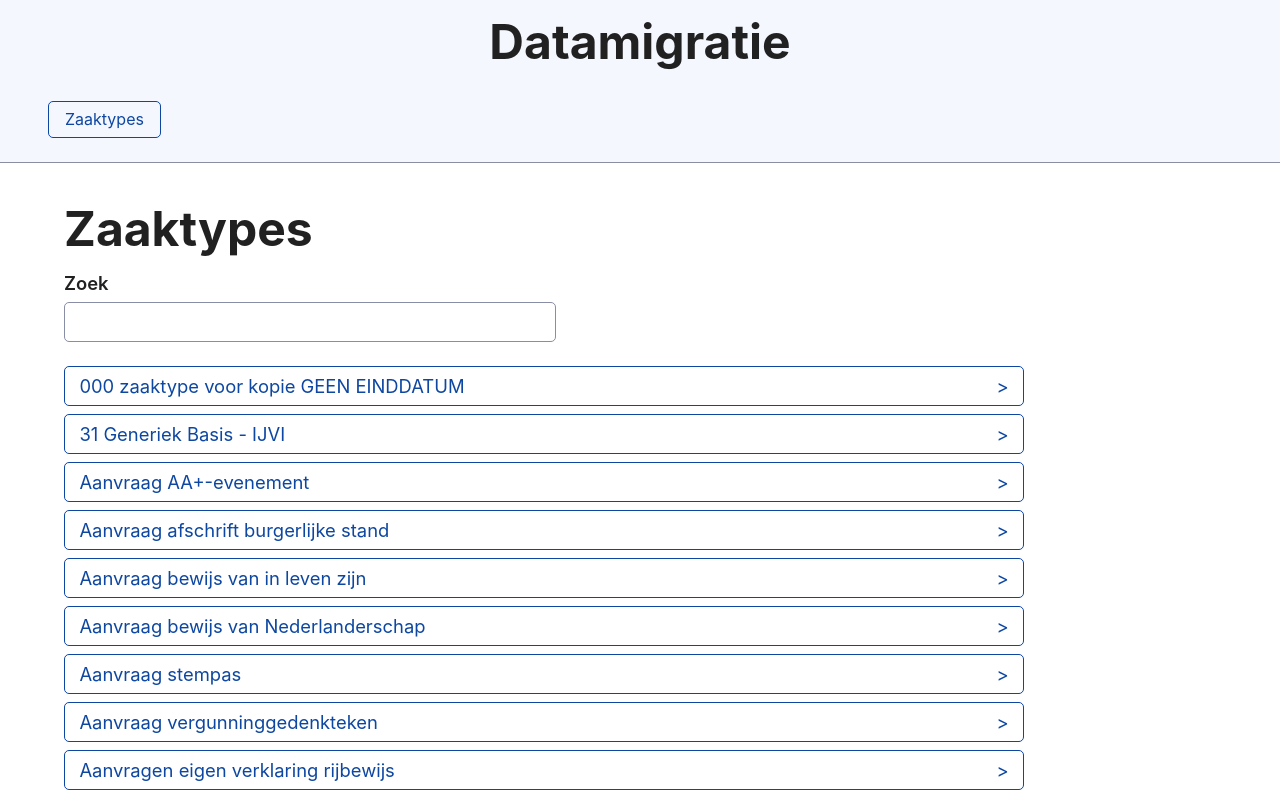
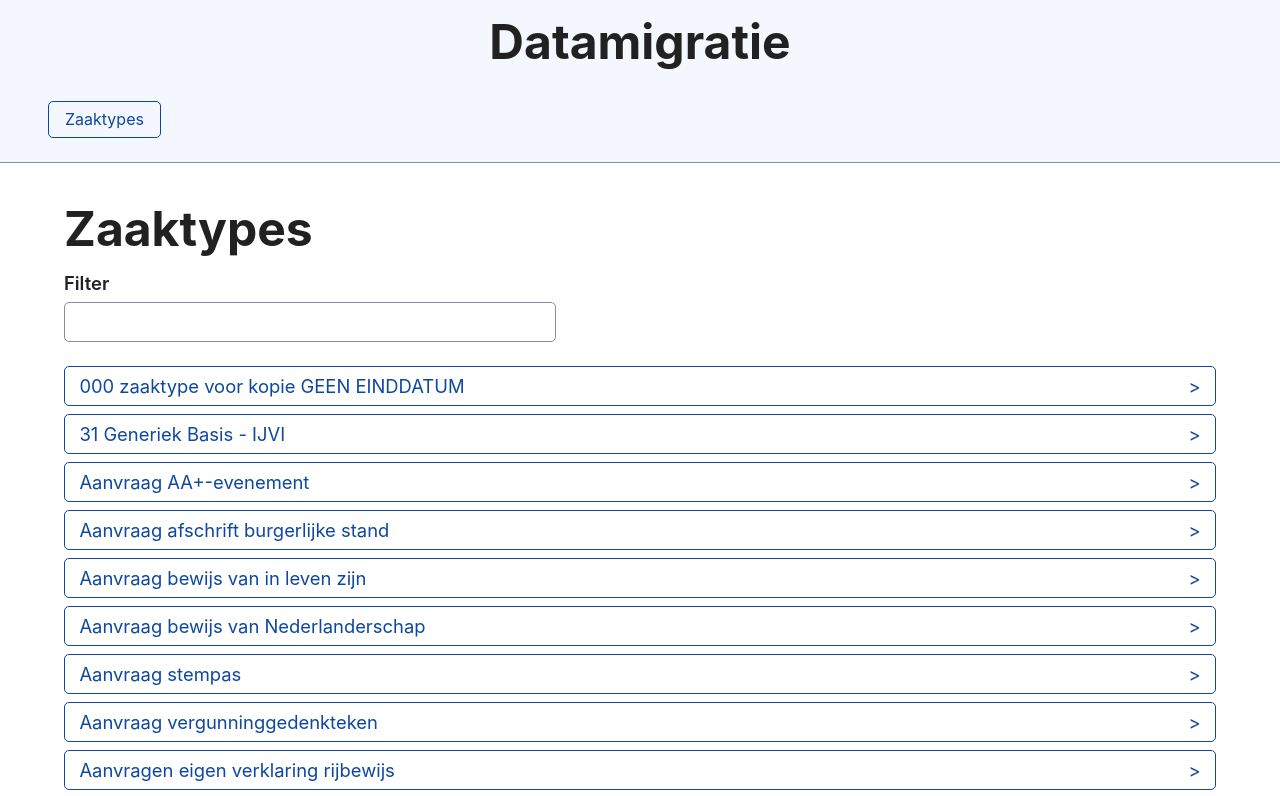
Before and after one commit to ICATT-Menselijk-Digitaal/Datamigratie, a Vue app in the folder datamigratie.client/: page / in a window 1280 px wide. Shown: the top 796 px of the page. Built offline with nearby package versions, Linux system fonts and the light colour scheme.

Commit message:
filter trim

```diff
--- a/datamigratie.client/src/views/HomeView.vue
+++ b/datamigratie.client/src/views/HomeView.vue
@@ -3,13 +3,15 @@
 
   <form @submit.prevent>
     <div class="form-group">
-      <label for="filter">Zoek</label>
+      <label for="filter">Filter</label>
 
-      <input type="text" id="filter" v-model="search" />
+      <input type="text" id="filter" v-model.trim="search" />
     </div>
   </form>
 
-  <ul class="reset" v-if="filteredZaaktypes.length">
+  <p v-if="!filteredZaaktypes.length">Geen zaaktypes gevonden voor "{{ search }}".</p>
+
+  <ul class="reset">
     <li
       v-for="{ naam, functioneleIdentificatie } in filteredZaaktypes"
       :key="functioneleIdentificatie"
@@ -18,15 +20,13 @@
         :to="{
           name: 'zaaktype',
           params: { functioneleIdentificatie },
-          query: { search }
+          ...(search && { query: { search } })
         }"
         class="button button-secondary"
         >{{ naam }} <span>&gt;</span></router-link
       >
     </li>
   </ul>
-
-  <p v-else>Geen zaaktypes gevonden.</p>
 </template>
 
 <script setup lang="ts">
@@ -41,7 +41,7 @@ const search = ref("");
 const filteredZaaktypes = computed(() => {
   let result = zaaktypes;
 
-  const query = search.value.toLowerCase().trim();
+  const query = search.value.toLowerCase();
 
   if (query) {
     result = zaaktypes.filter((zaaktype) => zaaktype.naam.toLowerCase().includes(query));
@@ -50,11 +50,7 @@ const filteredZaaktypes = computed(() => {
   return result.sort((a, b) => a.naam.toLowerCase().localeCompare(b.naam.toLowerCase()));
 });
 
-onMounted(() => {
-  if (route.query.search && typeof route.query.search === "string") {
-    search.value = route.query.search;
-  }
-});
+onMounted(() => (search.value = String(route.query.search || "")));
 
 const zaaktypes: Zaaktype[] = [
   {
@@ -678,7 +674,6 @@ form {
 ul {
   display: flex;
   flex-direction: column;
-  max-inline-size: var(--section-width-large);
 }
 
 .button {
--- a/datamigratie.client/src/views/ZaaktypeView.vue
+++ b/datamigratie.client/src/views/ZaaktypeView.vue
@@ -4,18 +4,21 @@
   <p>{{ functioneleIdentificatie }}</p>
 
   <p>
-    <router-link :to="{ name: 'home', query: { search: route.query.search } }" class="button"
+    <router-link :to="{ name: 'home', ...(search && { query: { search } }) }" class="button"
       >&lt; Terug</router-link
     >
   </p>
 </template>
 
 <script setup lang="ts">
+import { computed } from "vue";
 import { useRoute } from "vue-router";
 
 defineProps<{ functioneleIdentificatie: string }>();
 
 const route = useRoute();
+
+const search = computed(() => String(route.query.search || "").trim());
 </script>
 
 <style lang="scss" scoped></style>
```
